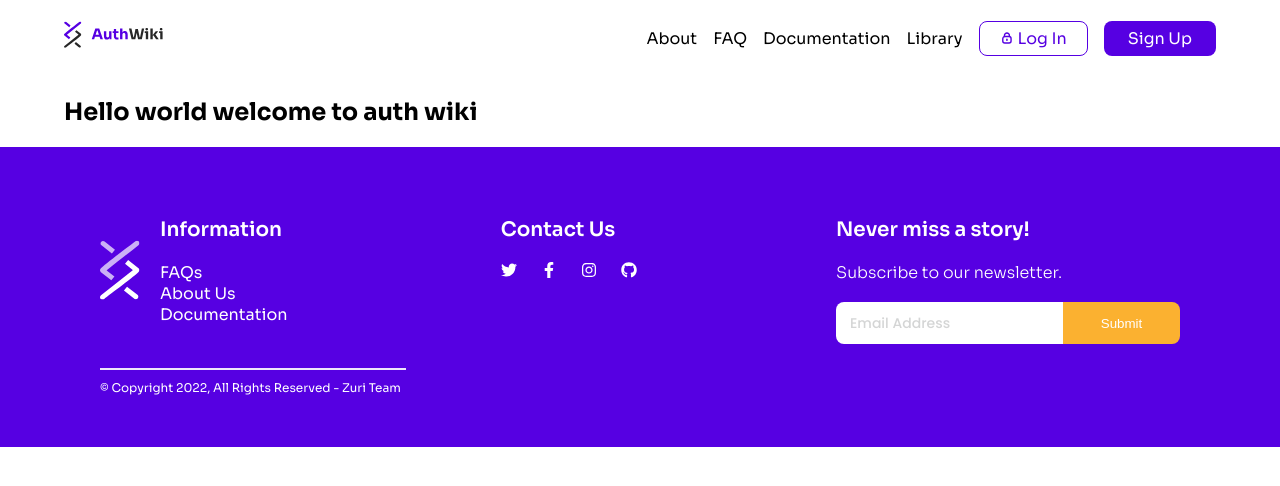
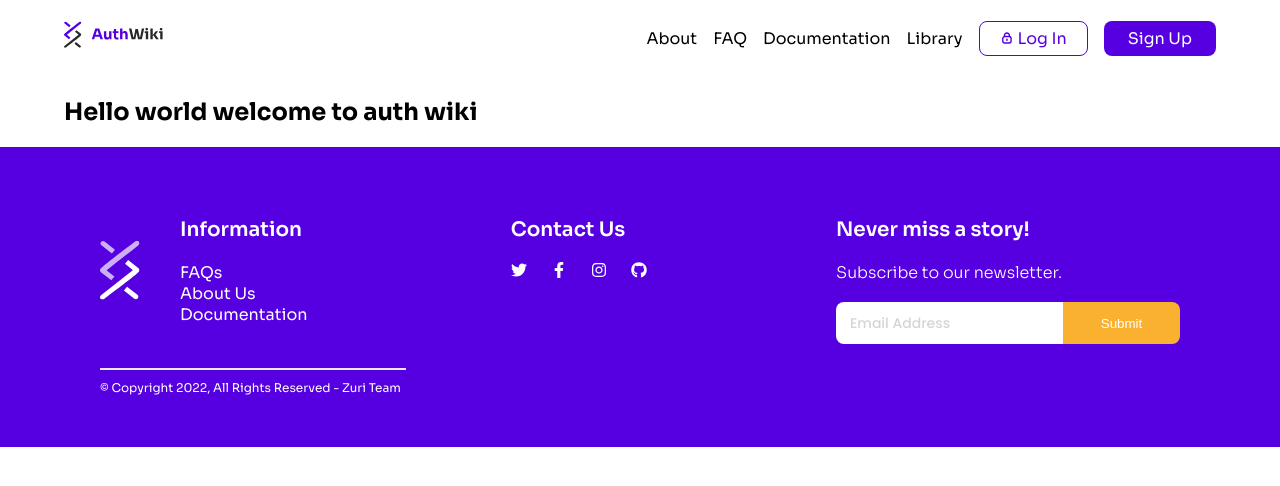
Before and after one commit to zuri-training/auth_wiki_team_1_project, a Next.js app in the folder frontend/: page / in a window 1280 px wide. Shown: the top 486 px of the page. Built offline with nearby package versions, Linux system fonts and the light colour scheme.

Commit message:
Update Footer.module.css

```diff
--- a/frontend/src/styles/Footer.module.css
+++ b/frontend/src/styles/Footer.module.css
@@ -20,7 +20,7 @@
 
 .footer_top_info {
   display: flex;
-  gap: 20px;
+  gap: 40px;
 }
 
 .footer_top_contact{
@@ -44,12 +44,6 @@
 .footer_top_subscribe form{
   margin-top: 19.5px;
 }
-.footer_company{
-  margin-right: 64px;
-  margin-left: 42px;
-}
-
-
 
 .footer_bottom_text {
   font-weight: 400;
```
